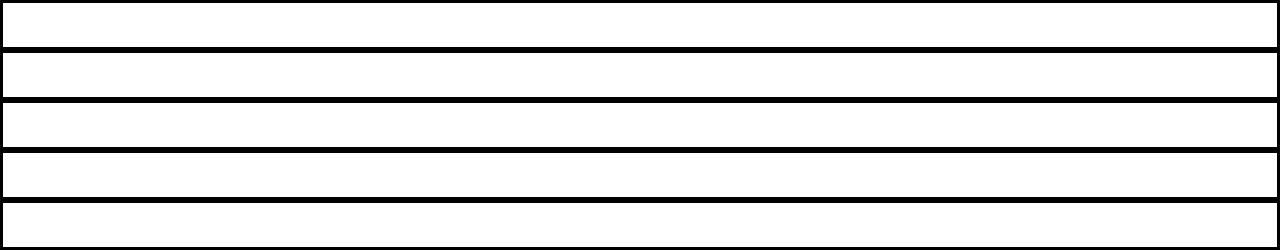
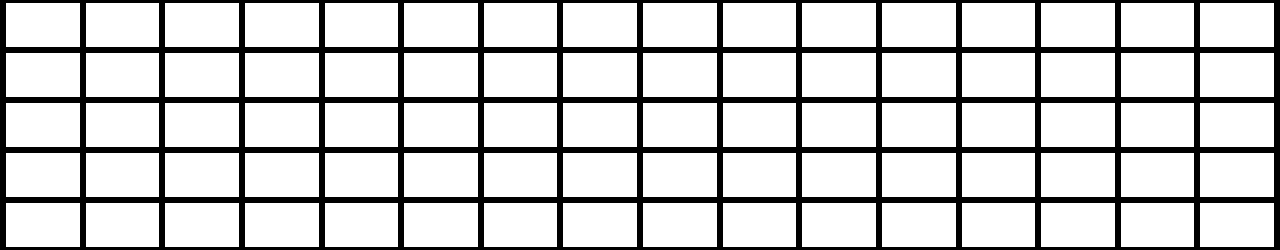
Before and after one commit to Kempoman9521/Etch-A-Sketch, a plain HTML site: page index.html in a window 1280 px wide. Shown: the top 250 px of the page. Drawn offline with Linux system fonts and the light colour scheme.

Commit message:
add border and flex

```diff
--- a/style.css
+++ b/style.css
@@ -20,4 +20,7 @@ body{
 
 .gridBox {
 box-sizing: border-box;
+border-left: solid;
+border-right: solid;
+flex: 1;
 }
```
